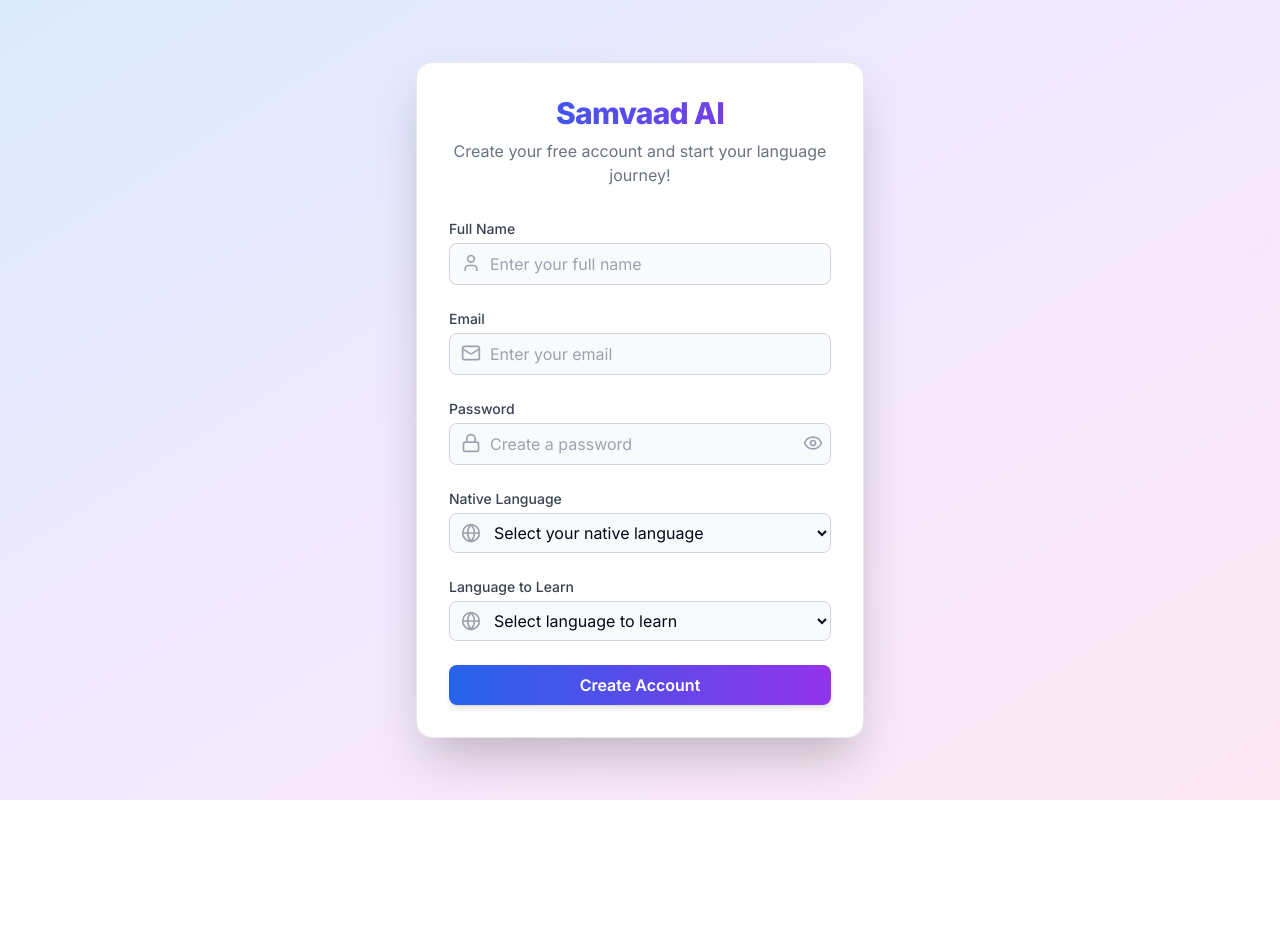
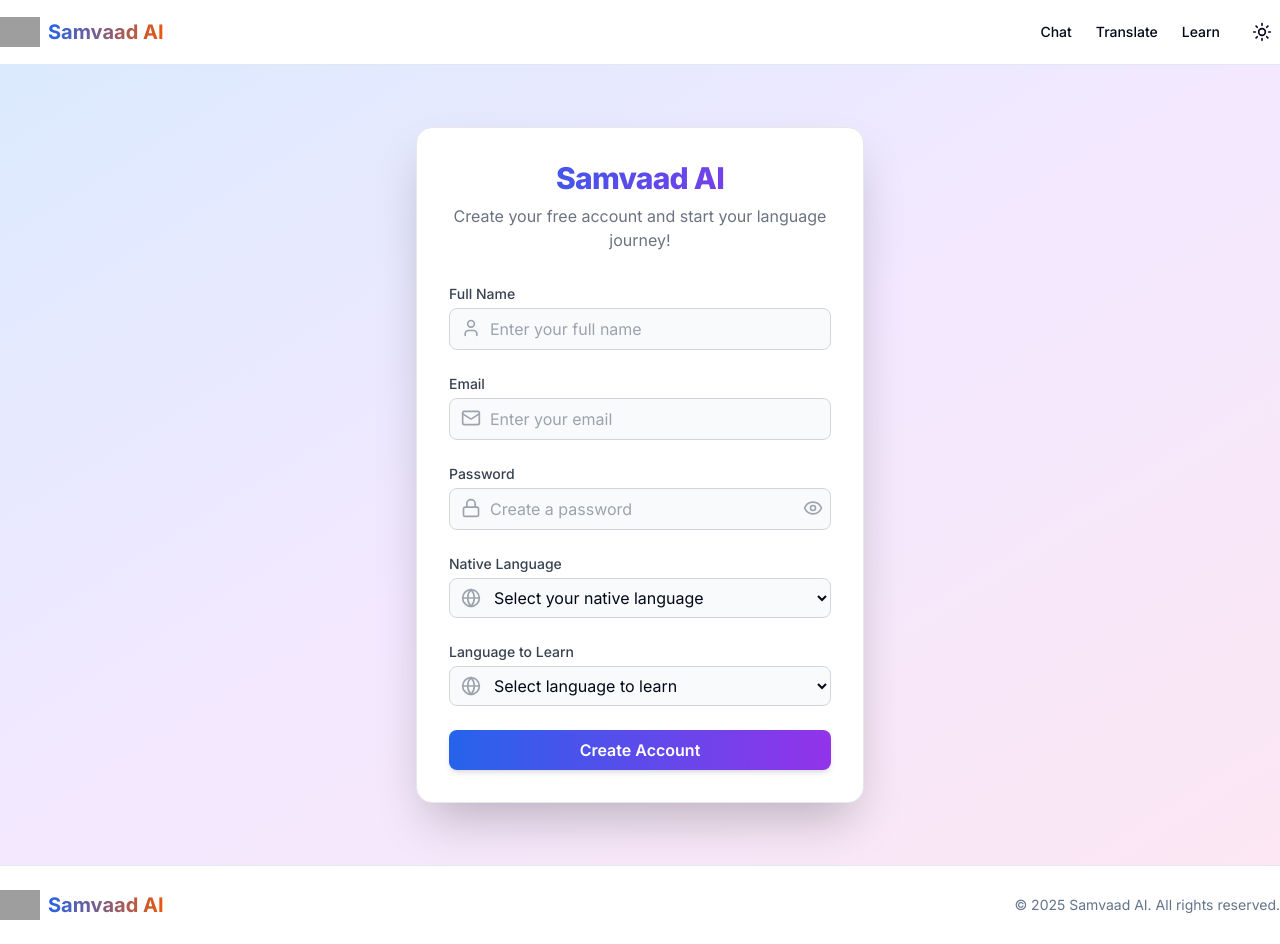
Before and after one commit to Engineerrobin7/Samvaad-AI, a Next.js app in the folder frontend/: page /signup in a window 1280 px wide. Before the commit the page ends 800 px from the top, so only its background shows below. Built offline with nearby package versions, Linux system fonts and the light colour scheme; grey boxes are pictures that could not be loaded.

Commit message:
`feat: Update frontend layout and tailwind config with new components and styles`

```diff
--- a/frontend/app/layout.tsx
+++ b/frontend/app/layout.tsx
@@ -1,7 +1,9 @@
 import type { Metadata } from 'next';
 import { Inter } from 'next/font/google';
+import { Logo } from '@/components/ui/logo'
+import { Navbar } from '@/components/navbar'
+import { ThemeProvider } from '@/components/theme-provider'
 import './globals.css'
-import { ThemeProvider } from '@/components/theme-provider';
 
 const inter = Inter({ subsets: ['latin'] });
 
@@ -13,13 +15,31 @@
 export default function RootLayout({
   children,
 }: {
-  children: React.ReactNode;
+  children: React.ReactNode
 }) {
   return (
     <html lang="en" suppressHydrationWarning>
       <body className={inter.className}>
-        <ThemeProvider attribute="class" defaultTheme="system" enableSystem>
-          {children}
+        <ThemeProvider
+          attribute="class"
+          defaultTheme="system"
+          enableSystem
+          disableTransitionOnChange
+        >
+          <div className="min-h-screen flex flex-col">
+            <Navbar />
+            <main className="flex-1">
+              {children}
+            </main>
+            <footer className="border-t py-6">
+              <div className="container flex justify-between items-center">
+                <Logo />
+                <p className="text-sm text-muted-foreground">
+                  © 2025 Samvaad AI. All rights reserved.
+                </p>
+              </div>
+            </footer>
+          </div>
         </ThemeProvider>
       </body>
     </html>
--- /dev/null
+++ b/frontend/components/navbar.tsx
@@ -0,0 +1,25 @@
+import Link from 'next/link'
+import { Logo } from '@/components/ui/logo'
+import { ThemeToggle } from '@/components/theme-toggle'
+
+export function Navbar() {
+  return (
+    <header className="sticky top-0 z-50 w-full border-b bg-background/95 backdrop-blur supports-[backdrop-filter]:bg-background/60">
+      <div className="container flex h-16 items-center justify-between">
+        <Logo />
+        <nav className="flex items-center gap-6">
+          <Link href="/chat" className="text-sm font-medium hover:underline underline-offset-4">
+            Chat
+          </Link>
+          <Link href="/translate" className="text-sm font-medium hover:underline underline-offset-4">
+            Translate
+          </Link>
+          <Link href="/learn" className="text-sm font-medium hover:underline underline-offset-4">
+            Learn
+          </Link>
+          <ThemeToggle />
+        </nav>
+      </div>
+    </header>
+  )
+}
--- /dev/null
+++ b/frontend/components/ui/logo.tsx
@@ -0,0 +1,19 @@
+import Image from 'next/image'
+import Link from 'next/link'
+
+export function Logo() {
+  return (
+    <Link href="/" className="flex items-center space-x-2">
+      <Image
+        src="/images/logo.png"
+        alt="Samvaad AI Logo"
+        width={40}
+        height={40}
+        className="object-contain"
+      />
+      <span className="text-xl font-bold bg-gradient-to-r from-blue-600 to-orange-600 text-transparent bg-clip-text">
+        Samvaad AI
+      </span>
+    </Link>
+  )
+}
--- a/frontend/tailwind.config.js
+++ b/frontend/tailwind.config.js
@@ -1,47 +1,43 @@
 /** @type {import('tailwindcss').Config} */
 module.exports = {
   content: [
-    "./app/**/*.{js,ts,jsx,tsx}",
-    "./pages/**/*.{js,ts,jsx,tsx}",
-    "./components/**/*.{js,ts,jsx,tsx}",
+    './app/**/*.{js,ts,jsx,tsx}',
+    './components/**/*.{js,ts,jsx,tsx}',
   ],
   theme: {
     extend: {
       colors: {
-        background: "hsl(var(--background))",
-        foreground: "hsl(var(--foreground))",
+        background: 'hsl(var(--background))',
+        foreground: 'hsl(var(--foreground))',
         primary: {
-          DEFAULT: "hsl(var(--primary))",
-          foreground: "hsl(var(--primary-foreground))",
+          DEFAULT: 'hsl(var(--primary))',
+          foreground: 'hsl(var(--primary-foreground))',
         },
         secondary: {
-          DEFAULT: "hsl(var(--secondary))",
-          foreground: "hsl(var(--secondary-foreground))",
+          DEFAULT: 'hsl(var(--secondary))',
+          foreground: 'hsl(var(--secondary-foreground))',
         },
         muted: {
-          DEFAULT: "hsl(var(--muted))",
-          foreground: "hsl(var(--muted-foreground))",
+          DEFAULT: 'hsl(var(--muted))',
+          foreground: 'hsl(var(--muted-foreground))',
         },
         accent: {
-          DEFAULT: "hsl(var(--accent))",
-          foreground: "hsl(var(--accent-foreground))",
+          DEFAULT: 'hsl(var(--accent))',
+          foreground: 'hsl(var(--accent-foreground))',
         },
         destructive: {
-          DEFAULT: "hsl(var(--destructive))",
-          foreground: "hsl(var(--destructive-foreground))",
+          DEFAULT: 'hsl(var(--destructive))',
+          foreground: 'hsl(var(--destructive-foreground))',
         },
         card: {
-          DEFAULT: "hsl(var(--card))",
-          foreground: "hsl(var(--card-foreground))",
+          DEFAULT: 'hsl(var(--card))',
+          foreground: 'hsl(var(--card-foreground))',
         },
         popover: {
-          DEFAULT: "hsl(var(--popover))",
-          foreground: "hsl(var(--popover-foreground))",
+          DEFAULT: 'hsl(var(--popover))',
+          foreground: 'hsl(var(--popover-foreground))',
         },
-        tooltip: {
-          DEFAULT: "hsl(var(--tooltip))",
-          foreground: "hsl(var(--tooltip-foreground))",
-        },
+        border: 'hsl(var(--border))',
       },
     },
   },
```
Also changed, not shown: frontend/public/images/logo.jpg (added).
